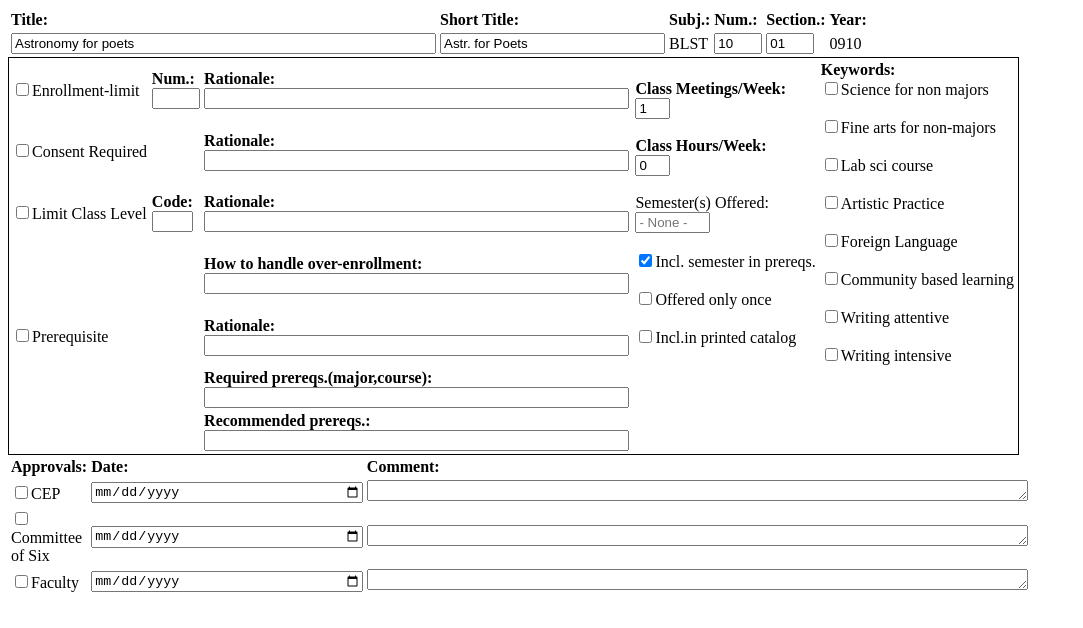
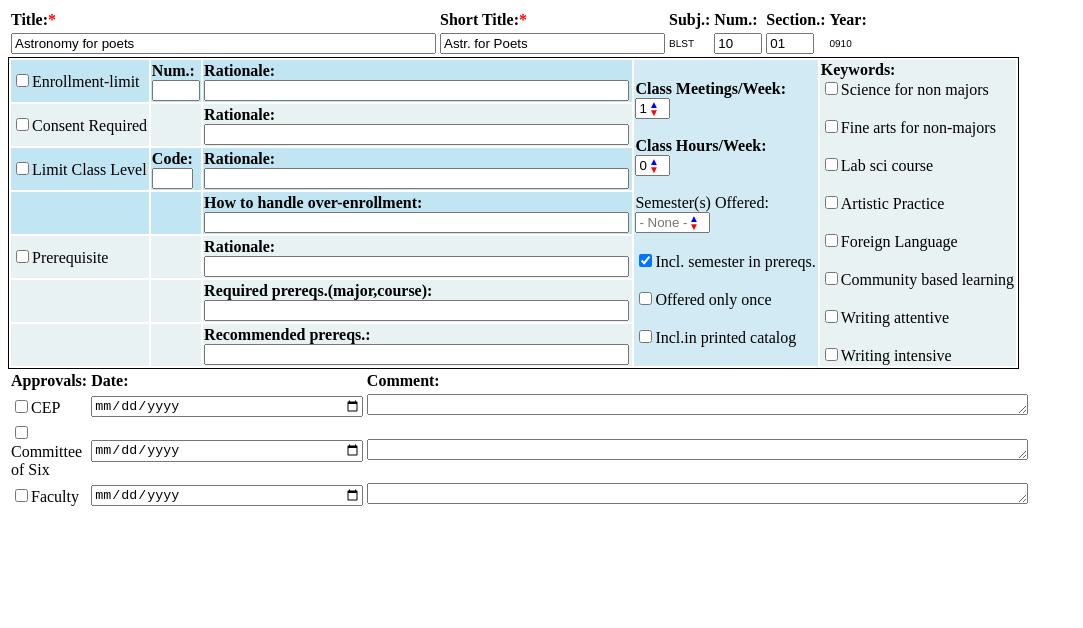
Before and after one commit to rakan-m/Full-Stack-Rakan1, a plain HTML site: page Complex-Form.html in a window 1280 px wide. Shown: the whole page, without its empty margins (0-1083 px from the left). Drawn offline with Linux system fonts and the light colour scheme.

Commit message:
initial commit

```diff
--- a/Complex-Form.html
+++ b/Complex-Form.html
@@ -5,12 +5,57 @@
     <meta http-equiv="X-UA-Compatible" content="IE=edge">
     <meta name="viewport" content="width=device-width, initial-scale=1.0">
     <title>Complex_Form</title>
+    <style>
+    .number{
+    position: relative;
+}
+
+    .number:after,
+    .number:before {
+    position: absolute;
+    right: 5px;
+    width: 1.6em;
+    height: .9em;
+    font-size: 10px;
+    pointer-events: none;
+    background: #fff;
+}
+
+   .number:after {
+   color: blue;
+   content: "\25B2";
+   margin-top: 1px;
+}
+
+       .number:before {
+       color: red;
+       content: "\25BC";
+       margin-bottom: 5px;
+       bottom: -.5em;
+}
+        .ss{
+           color: red;
+         }
+         .f-family{
+           font-family: 'Franklin Gothic Medium', 'Arial Narrow', Arial, sans-serif;
+           font-size: 10px;
+         }
+         .back1{
+            background-color: rgb(194, 229, 243);
+         }
+         .back2{
+            background-color: rgb(209, 234, 243);
+         }
+         .back3{
+            background-color:rgb(233, 242, 243);
+         }
+    </style>
 </head>
 <body>
     <div>
  <table width="60%"> <tr>
-    <td> <label for="title"><b>Title:</b></label></td>
-      <td> <label for="short"><b>Short Title:</b></label></td>
+    <td> <label for="title"><b>Title:<span class="ss">*</span></b></label></td>
+      <td> <label for="short"><b>Short Title:<span class="ss">*</span></b></label></td>
       <td><label for="subj"><b>Subj.:</b></label></td>
       <td><label for="num"><b>Num.:</b></label></td>
       <td><label for="sec"><b>Section.:</b></label></td>
@@ -19,38 +64,41 @@
       <tr>
         <td><input type="text" name="title" size="50" value="Astronomy for poets" required></td>
         <td><input type="text" name="short" size="25" value="Astr. for Poets" required></td>
-        <td>BLST</td>
+        <td class="f-family">BLST</td>
         <td><input type="number" style="width:3em" name="num" size="2" min="10" value="10"></td>
         <td><input type="number" style="width:3em" name="sec" size="2" min="1" value="01"></td>
-        <td>0910</td>
+        <td class="f-family">0910</td>
       </tr>
  </table>
     </div>
     <div>
         <table style="border:1px solid;" width="80%">
             <tr>
-                <td>
+                <td class="back1">
                     <input type="checkbox" value="enrolimit"><label>Enrollment-limit</label>
                 </td>
-                <td>
+                <td class="back1">
                     <label for="num1"><b>Num.:</b></label><br><input type="number" style="width:3em" name="num1">
                 </td>
-                <td>
+                <td class="back1">
                     <label for="rat"><b>Rationale:</b></label><br><input type="text" size="50" name="rat">
                 </td>
-                <td rowspan="5">
+                <td rowspan="7" class="back2">
                     <label for="cmeet"><b>Class Meetings/Week:</b></label><br>
-                    <input type="number" style="width:2em" min="1" name="cmeet" value="1"><br>
+                    <span class="number">
+                        <input type="number" style="width:2em" min="1" name="cmeet" value="1"></span><br>
                     <br><label for="hweek"><b>Class Hours/Week:</b></label><br>
-                    <input type="number" style="width:2em" min="10" name="hweek" value="0"><br><br>
+                    <span class="number">
+                        <input type="number" style="width:2em" min="10" name="hweek" value="0"></span><br><br>
                     Semester(s) Offered:<br>
-                    <input type="number" style="width:5em" name="sem" placeholder="- None -" min="0" max="6"><br><br>
+                    <span class="number">
+                        <input type="number" style="width:5em" name="sem" placeholder="- None -" min="0" max="6"></span><br><br>
 
-                    <input type="checkbox" value="incl" checked><label for="incl">Incl. semester in prereqs.</label><br><br>
-                    <input type="checkbox" value="once"><label for="once">Offered only once</label><br><br>
-                    <input type="checkbox" value="cata"><label for="cata">Incl.in printed catalog</label>
+                    <input type="checkbox" value="inclInPre" checked><label for="inclInPre">Incl. semester in prereqs.</label><br><br>
+                    <input type="checkbox" value="only once"><label for="only once">Offered only once</label><br><br>
+                    <input type="checkbox" value="catalog"><label for="catalog">Incl.in printed catalog</label>
                 </td>
-                <td rowspan="5">
+                <td rowspan="7" class="back3">
                      <label for="keyword"><b>Keywords:</b></label><br>
                      <input type="checkbox" value="sfnm"><label for="sfnm">Science for non majors</label><br><br>
                      <input type="checkbox" value="fafnm"><label for="fafnm">Fine arts for non-majors</label><br><br>
@@ -62,7 +110,7 @@
                      <input type="checkbox" value="int"><label for="int">Writing intensive</label>
                 </td>
             </tr>
-            <tr>
+            <tr class="back3">
                 <td>
                 <input type="checkbox" value="conreq"><label for="conreq">Consent Required</label>
                 </td>
@@ -70,26 +118,26 @@
                 <td><label for="rat2"><b>Rationale:</b></label><br><input type="text" size="50" name="rat2"></td>
             </tr>
             <tr>
-                <td>
+                <td class="back1">
                     <input type="checkbox" value="lcl"><label for="lcl">Limit Class Level</label>
                     </td>
-                    <td><label for="cod"><b>Code:</b></label><br><input type="text" size="2.5" name="cod"></td>
-                    <td><label for="rat3"><b>Rationale:</b></label><br><input type="text" size="50" name="rat3"></td></tr>
-                    <tr><td></td><td></td>
+                    <td class="back1"><label for="cod"><b>Code:</b></label><br><input type="text" size="2.5" name="cod"></td>
+                    <td class="back1"><label for="rat3"><b>Rationale:</b></label><br><input type="text" size="50" name="rat3"></td></tr>
+                    <tr class="back1"><td></td><td></td>
                     <td>
                     <label for="handle"><b>How to handle over-enrollment:</b></label><br><input type="text" size="50" name="handle">
-                 </td>
+                 </td></div>
               </tr>
-              <tr>
+              <tr class="back3">
                 <td>
                     <input type="checkbox" value="preq"><label for="preq">Prerequisite</label>
                 </td>
                 <td></td>
                 <td><label for="rat4"><b>Rationale:</b></label><br><input type="text" size="50" name="rat4"></td></tr>
-                <tr><td></td><td></td>
+                <tr class="back3"><td></td><td></td>
                 <td><label for="majcor"><b>Required prereqs.(major,course):</b></label><br><input type="text" size="50" name="majcor"></td>
                 </tr>
-                <tr><td></td><td></td>
+                <tr class="back3"><td></td><td></td>
                 <td><label for="recper"><b>Recommended prereqs.:</b></label><br><input type="text" size="50" name="recper"></td>
                </tr>
         </table>
```
